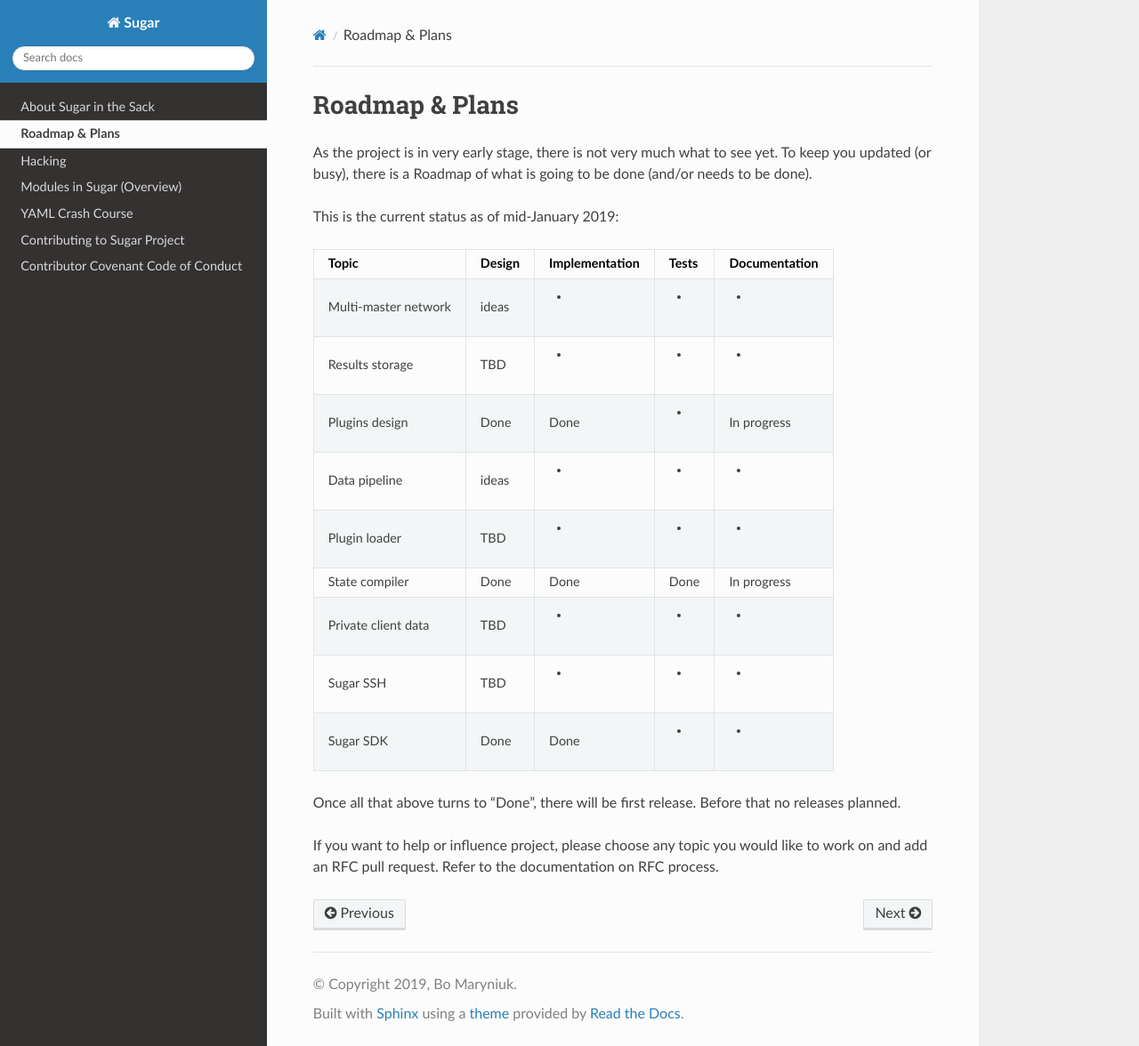
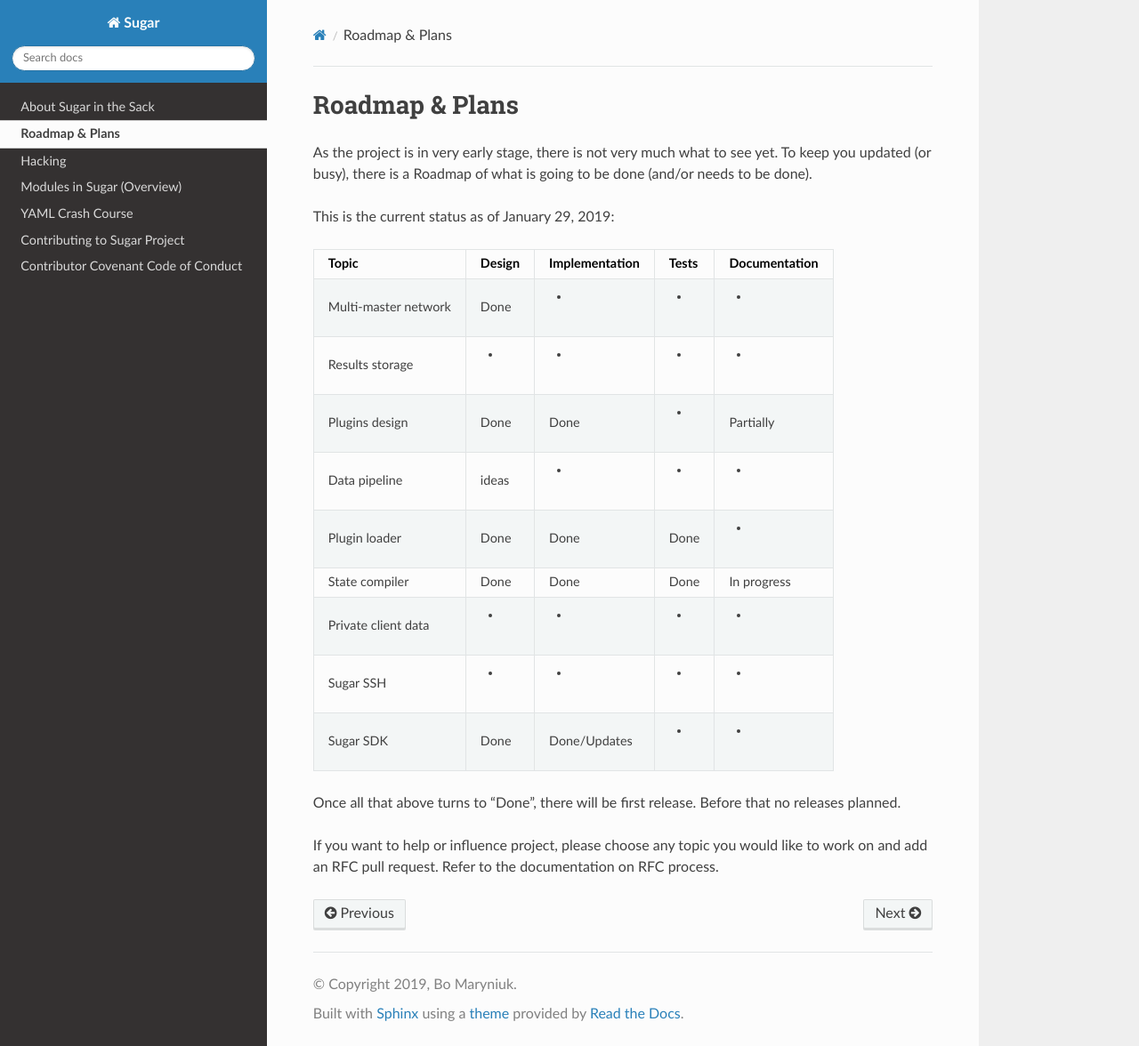
Before and after one commit to sugarsack/sugar, a Sphinx documentation site: the page built from docs/roadmap.rst, in a window 1280 px wide and 1176 px high. Shown: the whole window at 89% size. Built offline with Sphinx 7.4.7 and the Read the Docs theme 2.0.0, drawn with Linux system fonts in a browser that asks for light colours.

Commit message:
Update roadmap

```diff
--- a/docs/roadmap.rst
+++ b/docs/roadmap.rst
@@ -5,28 +5,28 @@
 see yet. To keep you updated (or busy), there is a Roadmap of what is
 going to be done (and/or needs to be done).
 
-This is the current status as of mid-January 2019:
+This is the current status as of January 29, 2019:
 
 +----------------------+--------+----------------+-------+---------------+
 | Topic                | Design | Implementation | Tests | Documentation |
 +======================+========+================+=======+===============+
-| Multi-master network | ideas  | -              | -     | -             |
+| Multi-master network | Done   | -              | -     | -             |
 +----------------------+--------+----------------+-------+---------------+
-| Results storage      | TBD    | -              | -     | -             |
+| Results storage      | -      | -              | -     | -             |
 +----------------------+--------+----------------+-------+---------------+
-| Plugins design       | Done   | Done           | -     | In progress   |
+| Plugins design       | Done   | Done           | -     | Partially     |
 +----------------------+--------+----------------+-------+---------------+
 | Data pipeline        | ideas  | -              | -     | -             |
 +----------------------+--------+----------------+-------+---------------+
-| Plugin loader        | TBD    | -              | -     | -             |
+| Plugin loader        | Done   | Done           | Done  | -             |
 +----------------------+--------+----------------+-------+---------------+
 | State compiler       | Done   | Done           | Done  | In progress   |
 +----------------------+--------+----------------+-------+---------------+
-| Private client data  | TBD    | -              | -     | -             |
+| Private client data  | -      | -              | -     | -             |
 +----------------------+--------+----------------+-------+---------------+
-| Sugar SSH            | TBD    | -              | -     | -             |
+| Sugar SSH            | -      | -              | -     | -             |
 +----------------------+--------+----------------+-------+---------------+
-| Sugar SDK            | Done   | Done           | -     | -             |
+| Sugar SDK            | Done   | Done/Updates   | -     | -             |
 +----------------------+--------+----------------+-------+---------------+
 
 Once all that above turns to "Done", there will be first release. Before
```
